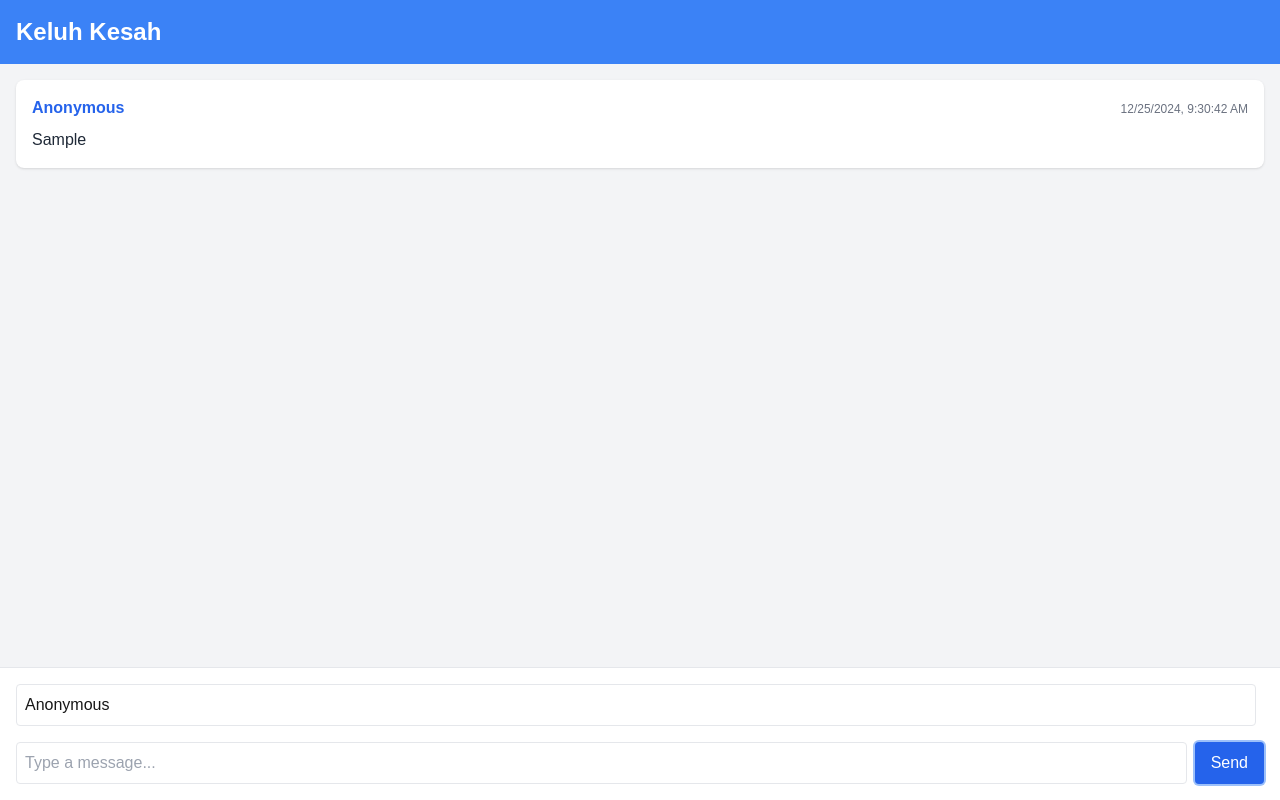
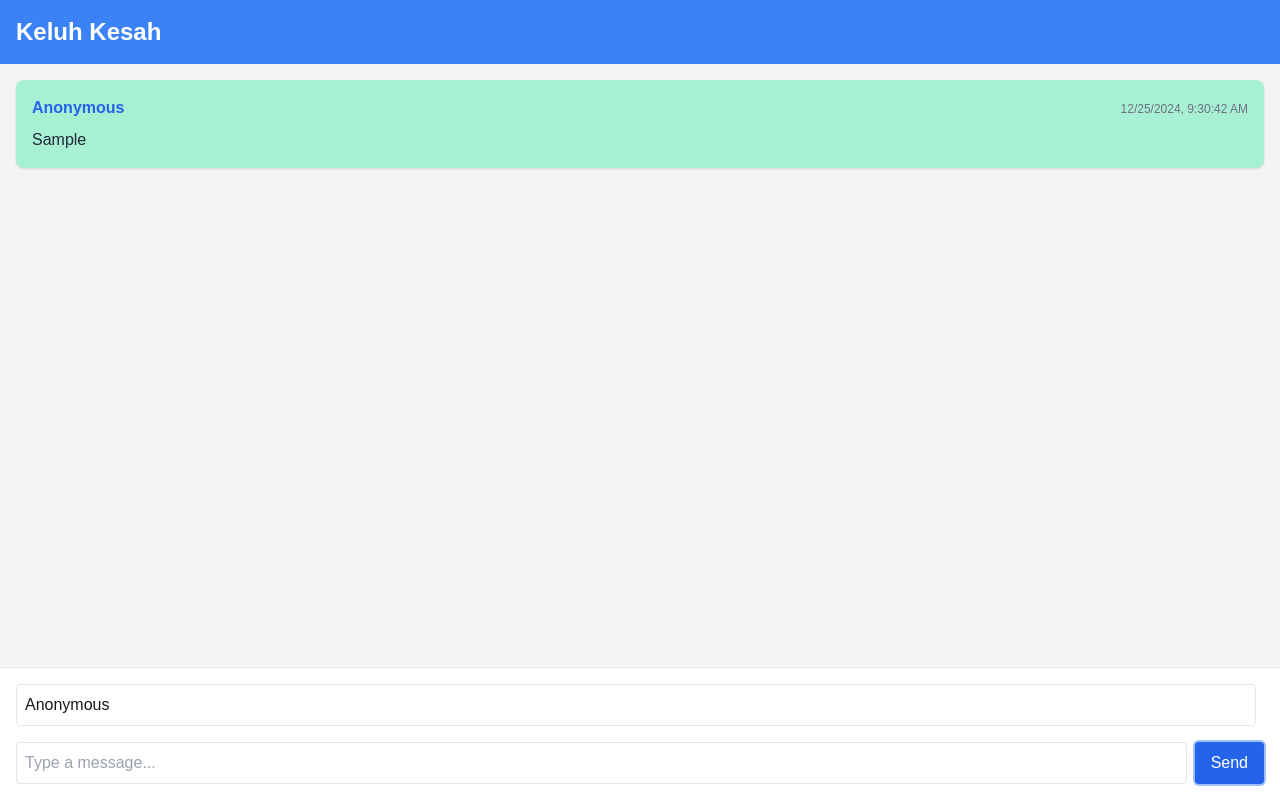
Before and after one commit to ifalfahri/keluhkesah, a Next.js app: page / in a window 1280 px wide. Both pictures are taken after typing "Sample" into the empty fields and a click on the button "Send". Built offline with nearby package versions, Linux system fonts and the light colour scheme.

Commit message:
feat: add dynamic bubble color generation for messages and clean up layout

```diff
--- a/package.json
+++ b/package.json
@@ -9,9 +9,10 @@
     "lint": "next lint"
   },
   "dependencies": {
+    "lucide-react": "^0.469.0",
+    "next": "14.2.18",
     "react": "^18",
-    "react-dom": "^18",
-    "next": "14.2.18"
+    "react-dom": "^18"
   },
   "devDependencies": {
     "typescript": "^5",
--- a/src/app/components/Message.tsx
+++ b/src/app/components/Message.tsx
@@ -4,10 +4,23 @@ interface MessageProps {
   message: IMessage
 }
 
+function generateColor(name: string) {
+    let hash = 0
+    for (let i = 0; i < name.length; i++) {
+      hash = name.charCodeAt(i) + ((hash << 5) - hash)
+    }
+    const hue = hash % 360
+    return `hsl(${hue}, 70%, 80%)`
+  }
+
 export default function Message({ message }: MessageProps) {
+
+    const bubbleColor = generateColor(message.userName)
+
     return (
-      <div className="mb-4">
-        <div className="bg-white rounded-lg shadow p-4">
+      <div className="mb-4 relative">
+        <div className="rounded-lg shadow p-4"
+        style={{ backgroundColor: bubbleColor }}>
           <div className="flex justify-between items-baseline mb-2">
             <span className="font-bold text-blue-600">{message.userName}</span>
             <span className="text-xs text-gray-500">
--- a/src/app/page.tsx
+++ b/src/app/page.tsx
@@ -34,7 +34,7 @@ export default function Home() {
         <h1 className="text-2xl font-extrabold">Keluh Kesah</h1>
       </header>
       <main className="flex-grow overflow-hidden">
-        <div className="container mx-auto h-full flex flex-col">
+        <div className="mx-auto h-full flex flex-col">
           <MessageList messages={messages} />
           <MessageInput
             onSendMessage={addMessage}
```
Also changed, not shown: 1 other file (tests, documents, lock files or other folders).
